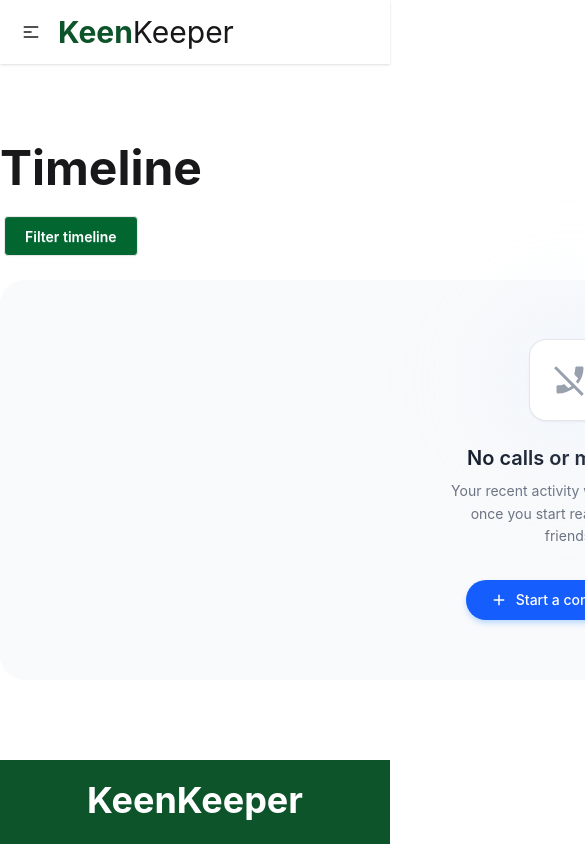
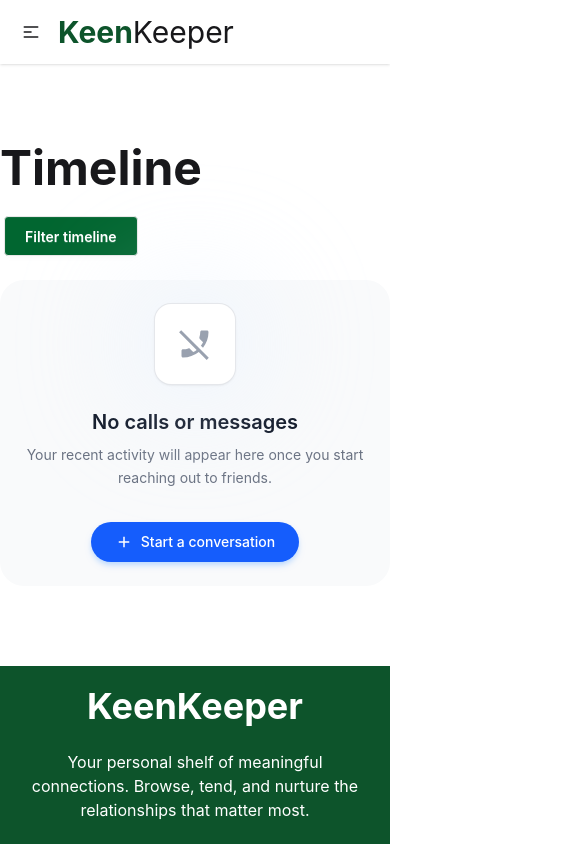
Before and after one commit to rakibulhasanutsho/Contract-KeenKeeper, a React (Vite) app: page /timeline in a window 390 px wide. Shown: the top 844 px of the page, 585 px wide, since content can reach past the window. Built offline with nearby package versions, Linux system fonts and the light colour scheme.

Commit message:
final project

```diff
--- a/src/components/calllognotfound/CallLogNotFound.jsx
+++ b/src/components/calllognotfound/CallLogNotFound.jsx
@@ -4,7 +4,7 @@ import { Link } from 'react-router';
 
 const EmptyCallLog = () => {
   return (
-    <div className="flex flex-col items-center justify-center min-h-[400px] p-6 text-center bg-gray-50 rounded-3xl">
+    <div className="flex flex-col w-full items-center justify-center  p-6 text-center bg-gray-50 rounded-3xl">
       {/* Icon Container */}
       <div className="relative mb-6">
         {/* Decorative Glow */}
@@ -20,7 +20,7 @@ const EmptyCallLog = () => {
       <h3 className="text-xl font-semibold text-gray-900">
         No calls or messages
       </h3>
-      <p className="mt-2 text-sm text-gray-500 max-w-[240px] mx-auto leading-relaxed">
+      <p className="mt-2 text-sm text-gray-500 mx-auto leading-relaxed">
         Your recent activity will appear here once you start reaching out to friends.
       </p>
 
--- a/src/pages/timeline/TimeLine.jsx
+++ b/src/pages/timeline/TimeLine.jsx
@@ -34,7 +34,7 @@ function TimeLine() {
 
 
   return (
-    <div className='w-[1140px] mx-auto my-20 '>
+    <div className='w-full md:[950px] lg:w-[1140px] mx-auto my-20 '>
       <div className='space-y-5'>
         <h2 className='text-5xl font-bold'>Timeline</h2>
         <details className="dropdown flex gap-3">
```
